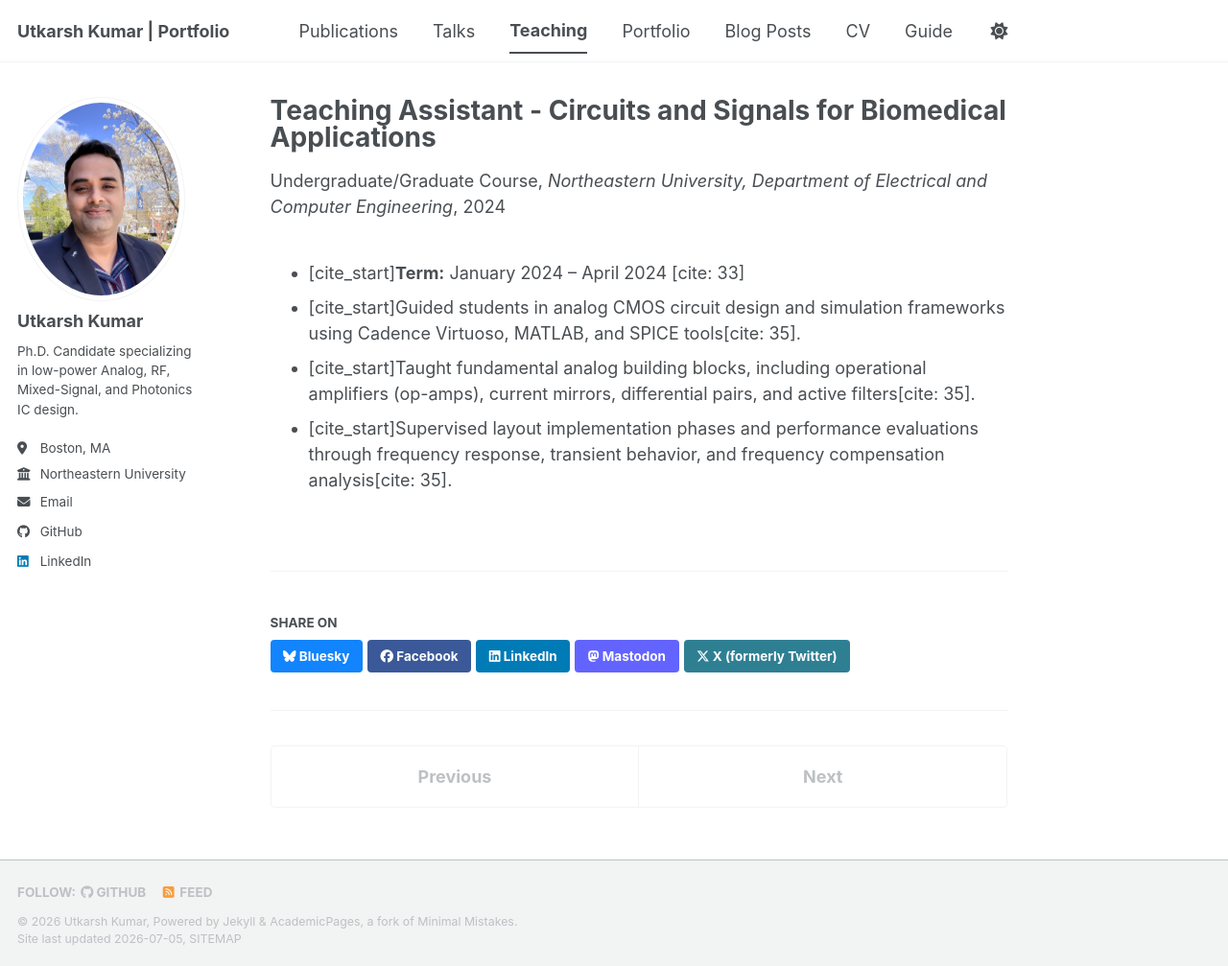
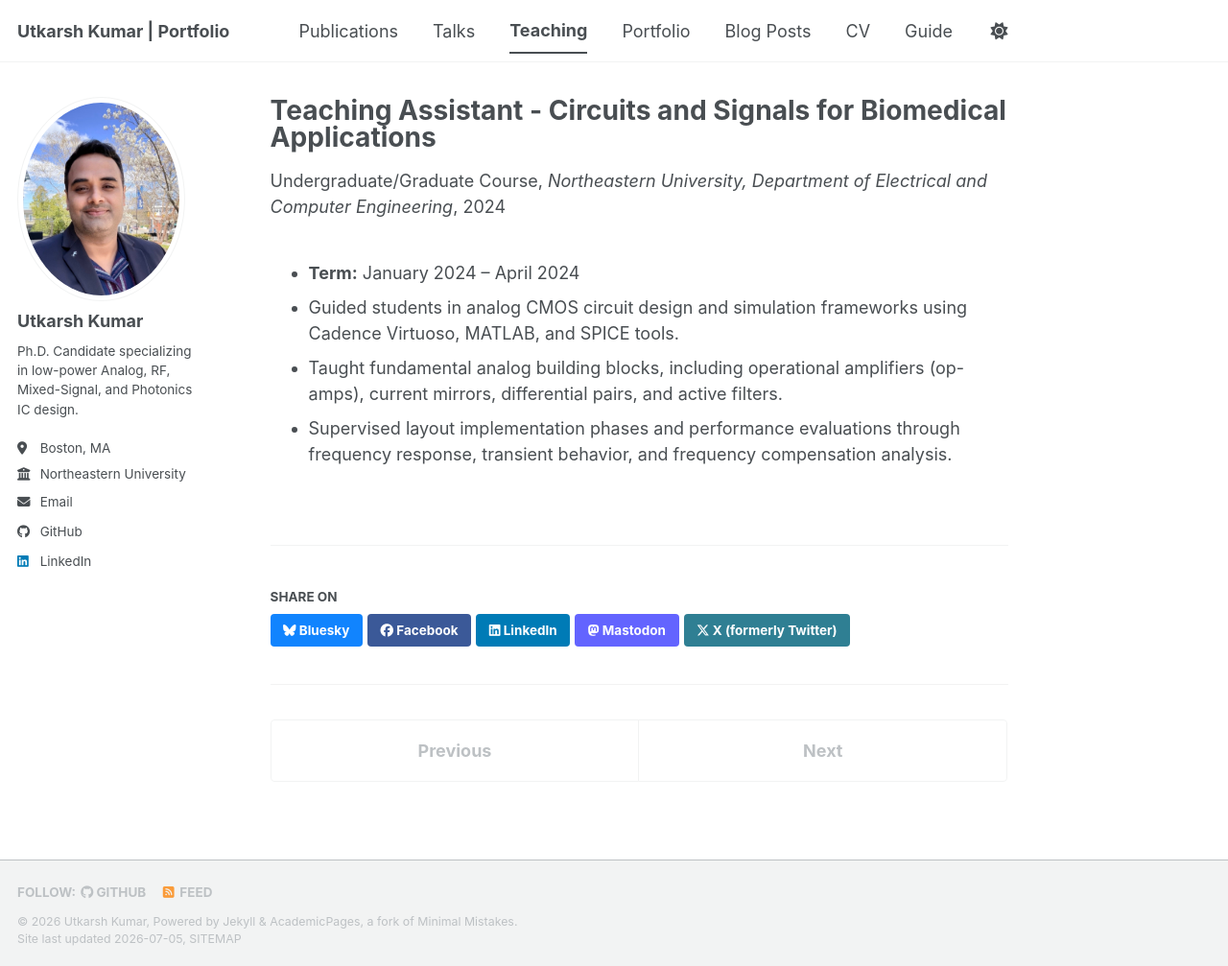
Before and after one commit to Ut1991/Ut1991.github.io, a Jekyll site: the page built from _teaching/2015-spring-teaching-2.md, in a window 1280 px wide and 1007 px high. Shown: the whole window at 96% size. Built offline with Jekyll 4.4.1, drawn with Linux system fonts in a browser that asks for light colours; a style sheet for code colours, icons or effects is not loaded.

Commit message:
Update 2015-spring-teaching-2.md

```diff
--- a/_teaching/2015-spring-teaching-2.md
+++ b/_teaching/2015-spring-teaching-2.md
@@ -8,7 +8,7 @@ date: 2024-01-01
 location: "Boston, MA"
 ---
 
-* [cite_start]**Term:** January 2024 – April 2024 [cite: 33]
-* [cite_start]Guided students in analog CMOS circuit design and simulation frameworks using Cadence Virtuoso, MATLAB, and SPICE tools[cite: 35].
-* [cite_start]Taught fundamental analog building blocks, including operational amplifiers (op-amps), current mirrors, differential pairs, and active filters[cite: 35].
-* [cite_start]Supervised layout implementation phases and performance evaluations through frequency response, transient behavior, and frequency compensation analysis[cite: 35].
+* **Term:** January 2024 – April 2024
+* Guided students in analog CMOS circuit design and simulation frameworks using Cadence Virtuoso, MATLAB, and SPICE tools.
+* Taught fundamental analog building blocks, including operational amplifiers (op-amps), current mirrors, differential pairs, and active filters.
+* Supervised layout implementation phases and performance evaluations through frequency response, transient behavior, and frequency compensation analysis.
```
